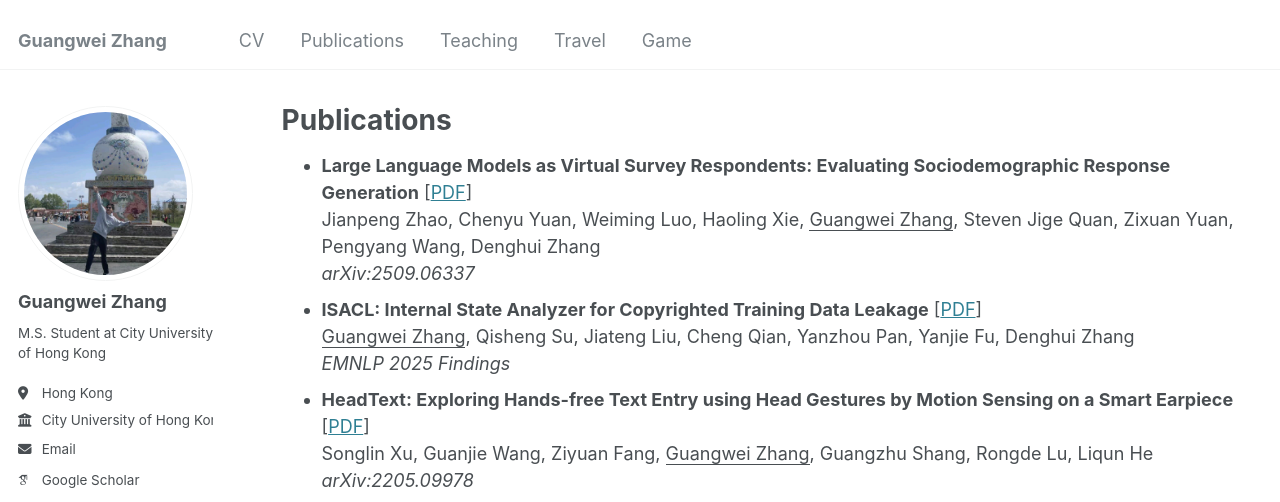
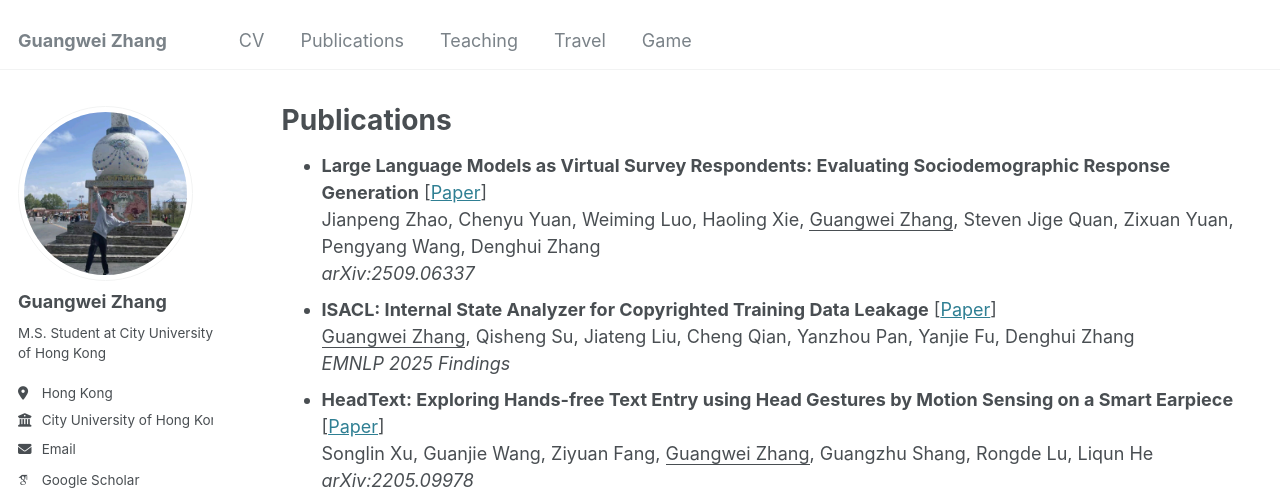
Before and after one commit to changhu73/changhu73.github.io, a Jekyll site: the page built from _pages/publications.html, in a window 1280 px wide and 929 px high. Shown: the top 502 px of the window. Built offline with Jekyll 4.4.1, drawn with Linux system fonts in a browser that asks for light colours; some web fonts are replaced.

Commit message:
update publications/cv

```diff
--- a/_pages/publications.html
+++ b/_pages/publications.html
@@ -10,19 +10,19 @@ author_profile: true
 
 <ul>
   <li>
-    <b>Large Language Models as Virtual Survey Respondents: Evaluating Sociodemographic Response Generation</b> [<a href="https://arxiv.org/abs/2509.06337">PDF</a>]<br>
+    <b>Large Language Models as Virtual Survey Respondents: Evaluating Sociodemographic Response Generation</b> [<a href="https://arxiv.org/abs/2509.06337">Paper</a>]<br>
     Jianpeng Zhao, Chenyu Yuan, Weiming Luo, Haoling Xie, <u>Guangwei Zhang</u>, Steven Jige Quan, Zixuan Yuan, Pengyang Wang, Denghui Zhang<br>
     <i>arXiv:2509.06337 </i>
   </li>
 
   <li>
-    <b>ISACL: Internal State Analyzer for Copyrighted Training Data Leakage</b> [<a href="https://arxiv.org/abs/2508.17767">PDF</a>]<br>
+    <b>ISACL: Internal State Analyzer for Copyrighted Training Data Leakage</b> [<a href="https://aclanthology.org/2025.findings-emnlp.571/">Paper</a>]<br>
     <u>Guangwei Zhang</u>, Qisheng Su, Jiateng Liu, Cheng Qian, Yanzhou Pan, Yanjie Fu, Denghui Zhang<br>
     <i>EMNLP 2025 Findings</i>
   </li>
 
   <li>
-    <b>HeadText: Exploring Hands-free Text Entry using Head Gestures by Motion Sensing on a Smart Earpiece</b> [<a href="https://arxiv.org/abs/2205.09978">PDF</a>]<br>
+    <b>HeadText: Exploring Hands-free Text Entry using Head Gestures by Motion Sensing on a Smart Earpiece</b> [<a href="https://arxiv.org/abs/2205.09978">Paper</a>]<br>
     Songlin Xu, Guanjie Wang, Ziyuan Fang, <u>Guangwei Zhang</u>, Guangzhu Shang, Rongde Lu, Liqun He<br>
     <i>arXiv:2205.09978</i>
   </li>
```
Also changed, not shown: _pages/cv.md (+2 -2 lines).
